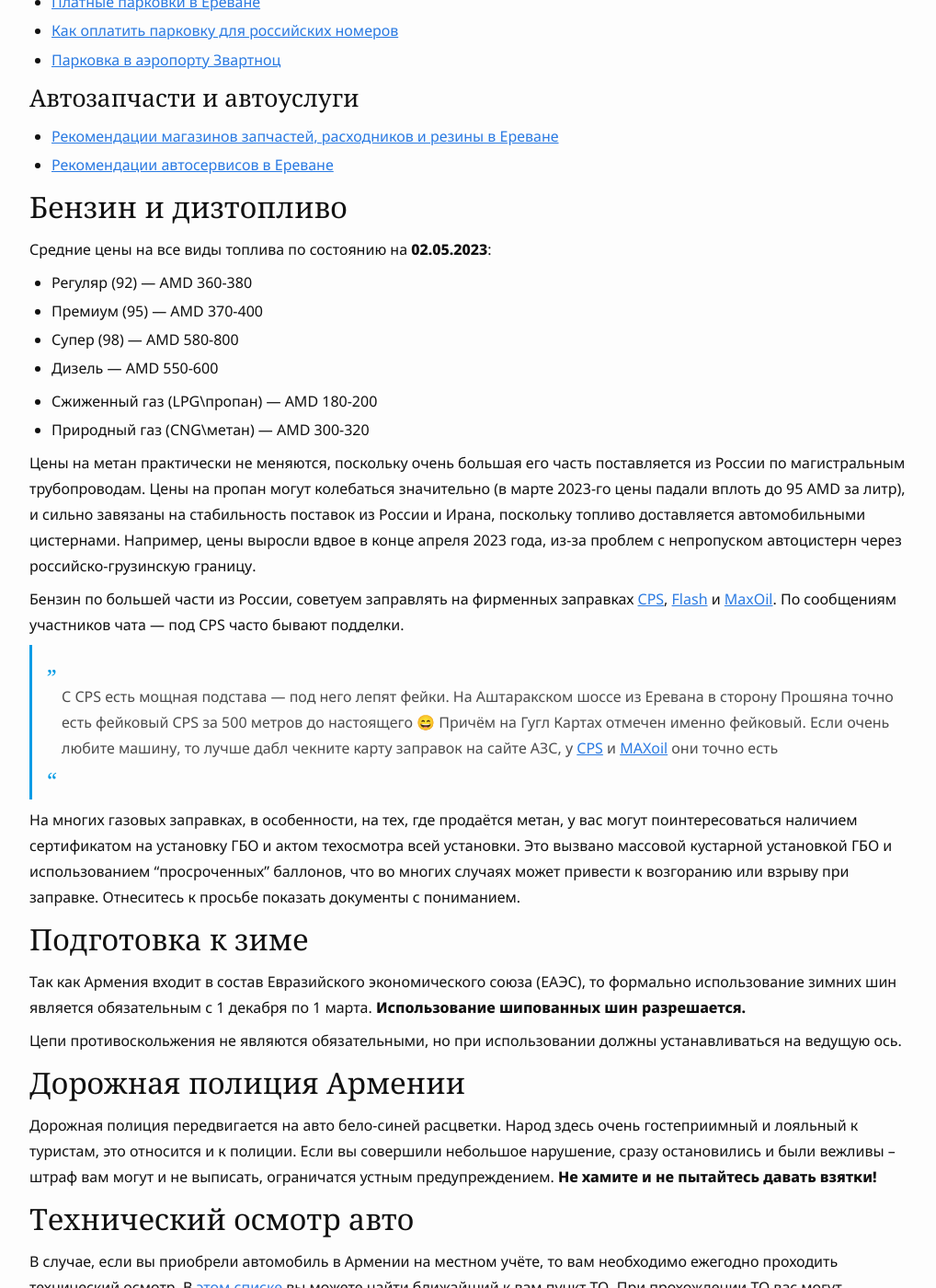
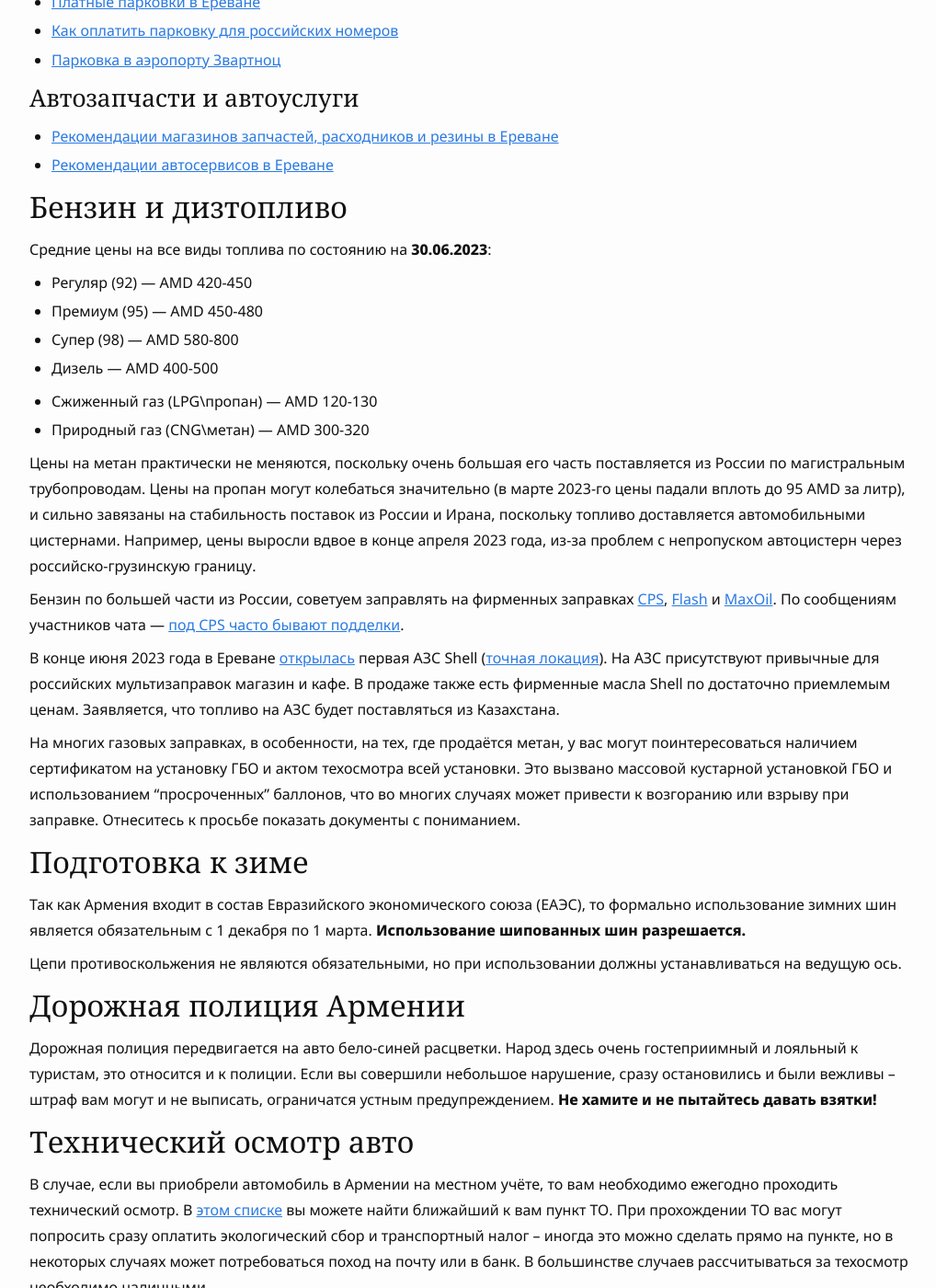
Before and after one commit to haywiki/haywiki.github.io, a Jekyll site: the page built from drive/index.md, in a window 1280 px wide and 1400 px high, scrolled down 1071 px. Shown: the whole window at 92% size, without its empty margins (128-1146 px from the left). Built offline with Jekyll 4.4.1, drawn with Linux system fonts in a browser that asks for light colours; nearby versions of some CDN libraries; a script that is not in the unit is left out.

Commit message:
updates on gasoline prices and Shell filling station

```diff
--- a/drive/index.md
+++ b/drive/index.md
@@ -40,24 +40,22 @@ layout: page
 
 ## Бензин и дизтопливо
 
-Средние цены на все виды топлива по состоянию на **02.05.2023**:
+Средние цены на все виды топлива по состоянию на **30.06.2023**:
 
-- Регуляр (92) — AMD 360-380
-- Премиум (95) — AMD 370-400
+- Регуляр (92) — AMD 420-450
+- Премиум (95) — AMD 450-480
 - Супер (98) — AMD 580-800
-- Дизель — AMD 550-600
+- Дизель — AMD 400-500
 
-- Сжиженный газ (LPG\пропан) — AMD 180-200
+- Сжиженный газ (LPG\пропан) — AMD 120-130
 - Природный газ (CNG\метан) — AMD 300-320
 
 Цены на метан практически не меняются, поскольку очень большая его часть поставляется из России по магистральным трубопроводам. Цены на пропан могут колебаться значительно (в марте 2023-го цены падали вплоть до 95 AMD за литр), и сильно завязаны на стабильность поставок из России и Ирана, поскольку топливо доставляется автомобильными цистернами. Например, цены выросли вдвое в конце апреля 2023 года, из-за проблем с непропуском автоцистерн через российско-грузинскую границу.
 
 Бензин по большей части из России, советуем заправлять на фирменных заправках [CPS](http://www.cps.am/ru/content/chain-of-petrol-stations/),
-[Flash](https://flashpetrol.am) и [MaxOil](http://www.maxoil.am/ru/stations/index/). По сообщениям участников чата — под CPS часто бывают подделки.
+[Flash](https://flashpetrol.am) и [MaxOil](http://www.maxoil.am/ru/stations/index/). По сообщениям участников чата — [под CPS часто бывают подделки](https://t.me/am_autoclub/1466).
 
-> С CPS есть мощная подстава — под него лепят фейки. На Аштаракском шоссе из Еревана в сторону Прошяна точно есть фейковый CPS за 500 метров до настоящего 😄
-> Причём на Гугл Картах отмечен именно фейковый. Если очень любите машину, то лучше дабл чекните карту заправок на сайте АЗС, у
-> [CPS](http://www.cps.am/ru/content/chain-of-petrol-stations/) и [MAXoil](http://www.maxoil.am/ru/stations/index/) они точно есть
+В конце июня 2023 года в Ереване [открылась](https://t.me/economyofarmenia/13844) первая АЗС Shell ([точная локация](https://yandex.ru/maps/-/CDUTrdt)). На АЗС присутствуют привычные для российских мультизаправок магазин и кафе. В продаже также есть фирменные масла Shell по достаточно приемлемым ценам. Заявляется, что топливо на АЗС будет поставляться из Казахстана.
 
 На многих газовых заправках, в особенности, на тех, где продаётся метан, у вас могут поинтересоваться наличием сертификатом на установку ГБО и актом техосмотра всей установки. Это вызвано массовой кустарной установкой ГБО и использованием "просроченных" баллонов, что во многих случаях может привести к возгоранию или взрыву при заправке. Отнеситесь к просьбе показать документы с пониманием.
 
```
